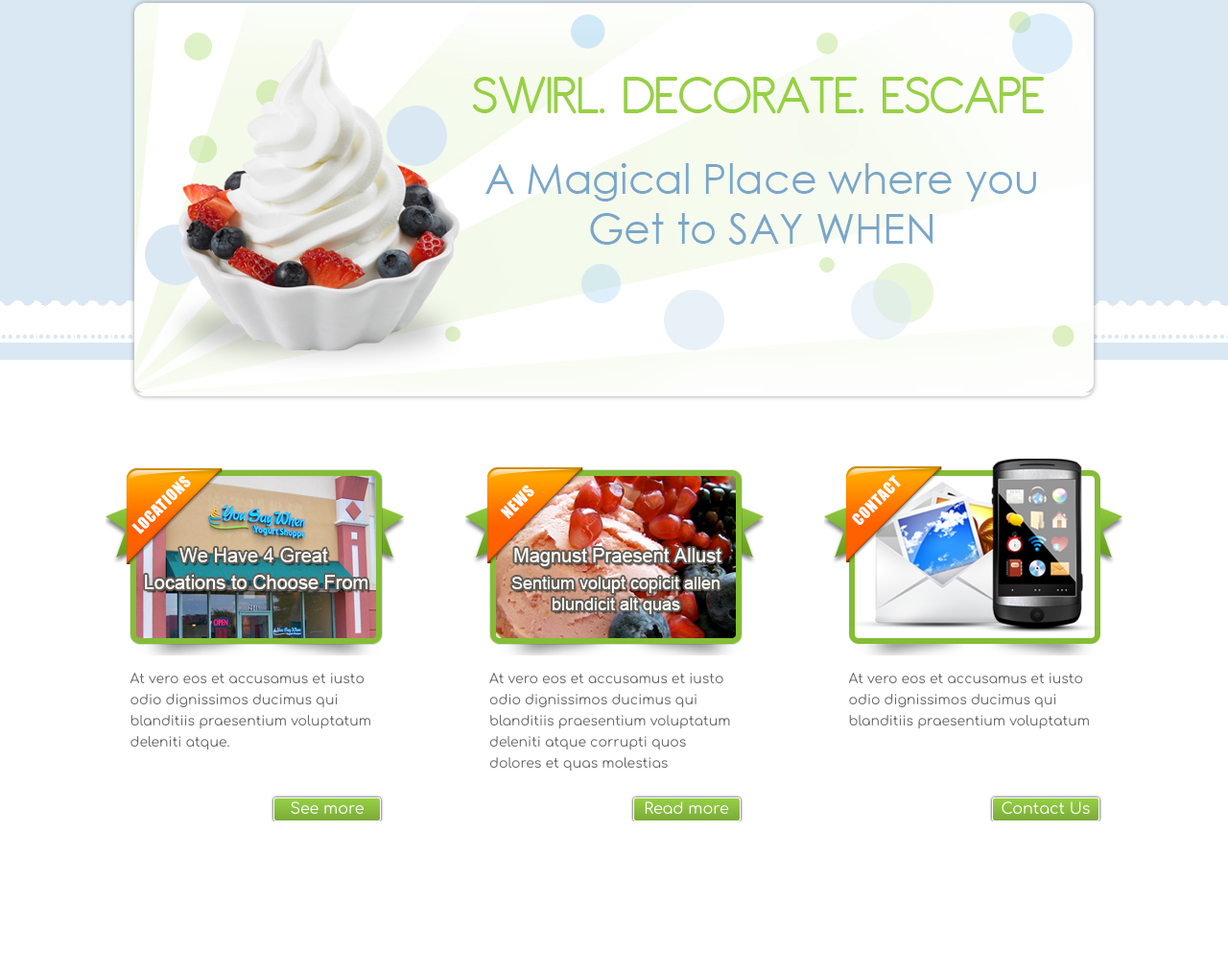
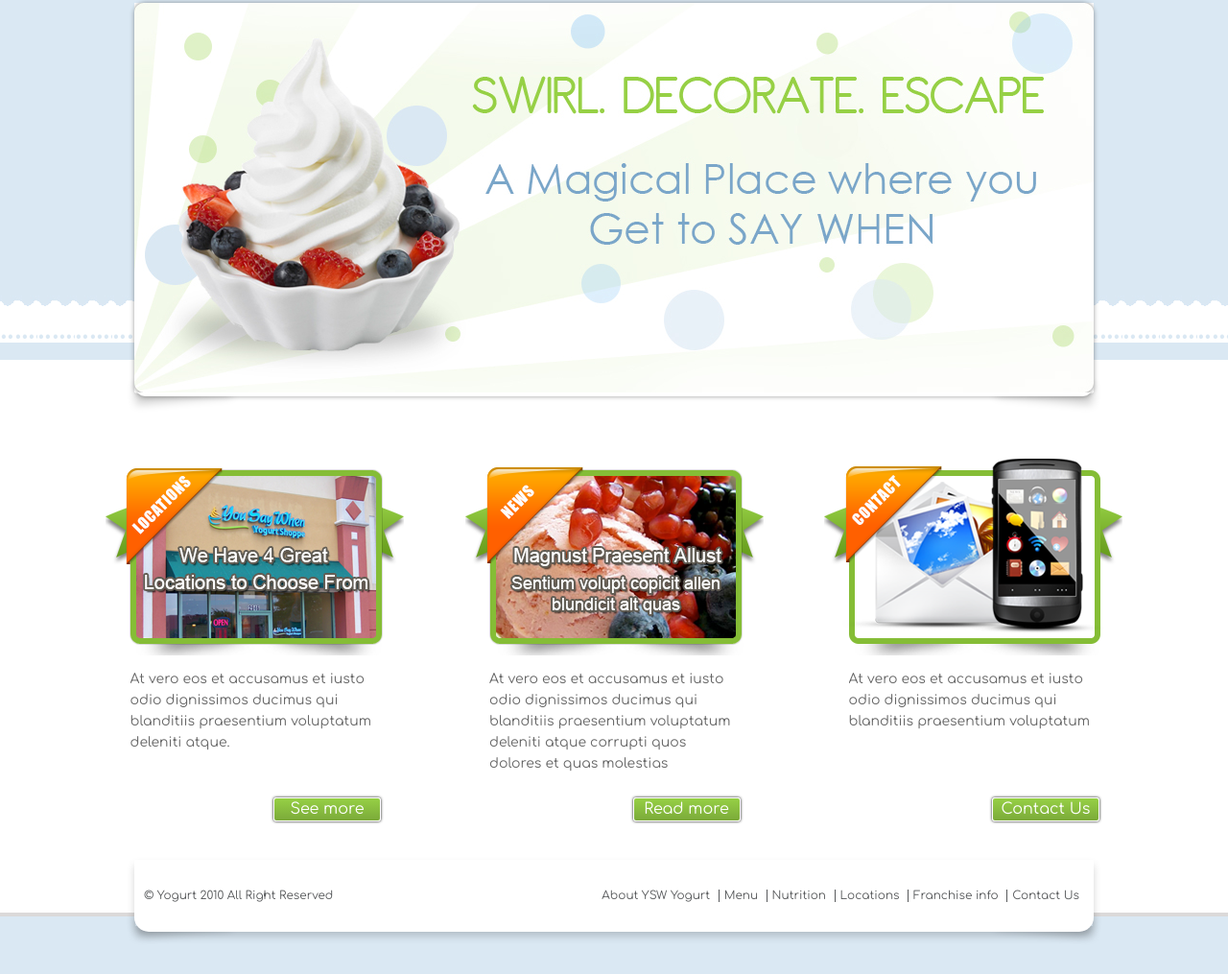
Before and after one commit to Paganini1987/work3, a website: page app/index.html in a window 1280 px wide. Shown: the part 202-1217 px from the top of the page at 96% size. Before the commit the page ends 1058 px from the top, so only its background shows below. Drawn offline with nearby package versions, Linux system fonts and the light colour scheme.

Commit message:
Добавил футер

```diff
--- a/app/SCSS/style.scss
+++ b/app/SCSS/style.scss
@@ -1,6 +1,10 @@
 @import '_variables';
 body {
 	font-family: 'Comfortaa';
+}
+a {
+	text-decoration:none;
+	color:inherit;
 }
 header{
 	display: block;
@@ -65,8 +69,8 @@ nav {
 				display: inline-block;
 				position: relative;
 				list-style: none;
+				font-size: 18px;
 				color: $menuTextColor;
-				font-size: 18px;
 				transition: 500ms;
 				&:not(:first-of-type){
 					margin-left: 20px;
@@ -112,11 +116,35 @@ nav {
 			margin: 0 auto;
 			border-radius: 12px;
 			box-shadow: 0px 0px 5px 0px rgba( 0, 0, 0, 0.4 );
-			overflow:hidden;
 			background:white;
+			&:before {
+				content: "";
+				display: block;
+				position: absolute;
+				left:0;
+				bottom:7px;
+				width: 100px;
+				height: 20px;
+				transform:rotate(-5deg);
+				box-shadow: 0px 11px 10px 0px rgba(0, 0, 0, 0.2);
+				z-index: -1;
+			}
+			&:after {
+				content: "";
+				display: block;
+				position: absolute;
+				right:0;
+				bottom:7px;
+				width: 100px;
+				height: 20px;
+				transform:rotate(5deg);
+				box-shadow: 0px 11px 10px 0px rgba(0, 0, 0, 0.2);
+				z-index: -1;
+			}
 			img {
 				display: block;
 				max-width: 100%;
+				max-height: 100%;
 			}
 		}
 		.items_lnc {
@@ -126,6 +154,7 @@ nav {
 			height: auto;
 			margin: 0 auto;
 			padding-top: 65px;
+			padding-bottom: 40px;
 			article {
 				div {
 					width: 311px;
@@ -172,3 +201,75 @@ nav {
 		}
 	}
 }
+footer {
+	display: block;
+	position: relative;
+	width: 100%;
+	font-size: 12px;
+	color:#57595b;
+	.footer-wrap {
+		display: block;
+		position: relative;
+		width: 1000px;
+		height: 75px;
+		margin: 0 auto 0 auto;
+		border-radius: 0 0 15px 15px;
+		box-shadow: 0px 5px 10px -1px rgba( 0, 0, 0, 0.2 );
+		background-color: white;
+		&:before {
+			content: "";
+			display: block;
+			position: absolute;
+			left:0;
+			bottom:10px;
+			width: 100px;
+			height: 20px;
+			transform:rotate(-5deg);
+			box-shadow: 0px 11px 10px 0px rgba(0, 0, 0, 0.2);
+			z-index: -1;
+		}
+		&:after {
+			content: "";
+			display: block;
+			position: absolute;
+			right:0;
+			bottom:10px;
+			width: 100px;
+			height: 20px;
+			transform:rotate(5deg);
+			box-shadow: 0px 11px 10px 0px rgba(0, 0, 0, 0.2);
+			z-index: -1;
+		}
+		.footer-wrap-flex {
+			box-sizing:border-box;
+			display: flex;
+			justify-content: space-between;
+			align-items: center;
+			width: 100%;
+			height: 100%;
+			padding: 10px;
+		}
+	}
+	.footer-line {
+		display: block;
+		position: absolute;
+		width:100%;
+		height: 60px;
+		z-index:-2;
+		top:55px;
+		background-color: $lightBlue;
+		border-top: 4px solid #dbd9d9;
+	}
+	.footer-menu {
+		list-style: none;
+		margin: 0;
+		li {
+			display: inline-block;
+			padding: 0 5px 0 5px;
+			margin: 0;
+			&:not(:first-of-type){
+			border-left: 1px solid #57595b;
+		}
+		}
+	}
+}
--- a/app/index.html
+++ b/app/index.html
@@ -27,12 +27,12 @@
     <nav>
       <div class="nav-wrap">
         <ul>
-          <li class="nav--1 active">About YSW Yogurt</li>
-          <li class="nav--2">Menu</li>
-          <li class="nav--3">Nutrition</li>
-          <li class="nav--4">Locations</li>
-          <li class="nav--5">Franchise info</li>
-          <li class="nav--6">Contact Us</li>
+          <li class="nav--1 active"><a href="#">About YSW Yogurt</a></li>
+          <li class="nav--2"><a href="#">Menu</a></li>
+          <li class="nav--3"><a href="#">Nutrition</a></li>
+          <li class="nav--4"><a href="#">Locations</a></li>
+          <li class="nav--5"><a href="#">Franchise info</a></li>
+          <li class="nav--6"><a href="#">Contact Us</a></li>
         </ul>
       </div>
     </nav>
@@ -56,16 +56,29 @@
           </div>
         </article>
         <article>
-         <div>
+          <div>
             <img src="img/contact.png" alt="">
-           <p>At vero eos et accusamus et iusto odio dignissimos ducimus qui blanditiis praesentium voluptatum</p>
-           <a href="#">Contact Us</a>
-         </div>
+            <p>At vero eos et accusamus et iusto odio dignissimos ducimus qui blanditiis praesentium voluptatum</p>
+            <a href="#">Contact Us</a>
+          </div>
         </article>
       </div>
     </section>
     <footer>
-
+      <div class="footer-wrap">
+        <div class="footer-wrap-flex">
+          <div class="copyright">&copy; Yogurt 2010 All Right Reserved</div>
+          <ul class="footer-menu">
+            <li class=""><a href="#">About YSW Yogurt</a></li>
+            <li class=""><a href="#">Menu</a></li>
+            <li class=""><a href="#">Nutrition</a></li>
+            <li class=""><a href="#">Locations</a></li>
+            <li class=""><a href="#">Franchise info</a></li>
+            <li class=""><a href="#">Contact Us</a></li>
+          </ul>
+        </div>
+      </div>
+      <div class="footer-line"></div>
     </footer>
   </main>
   <script>
```
Also changed, not shown: app/css/style.css.
